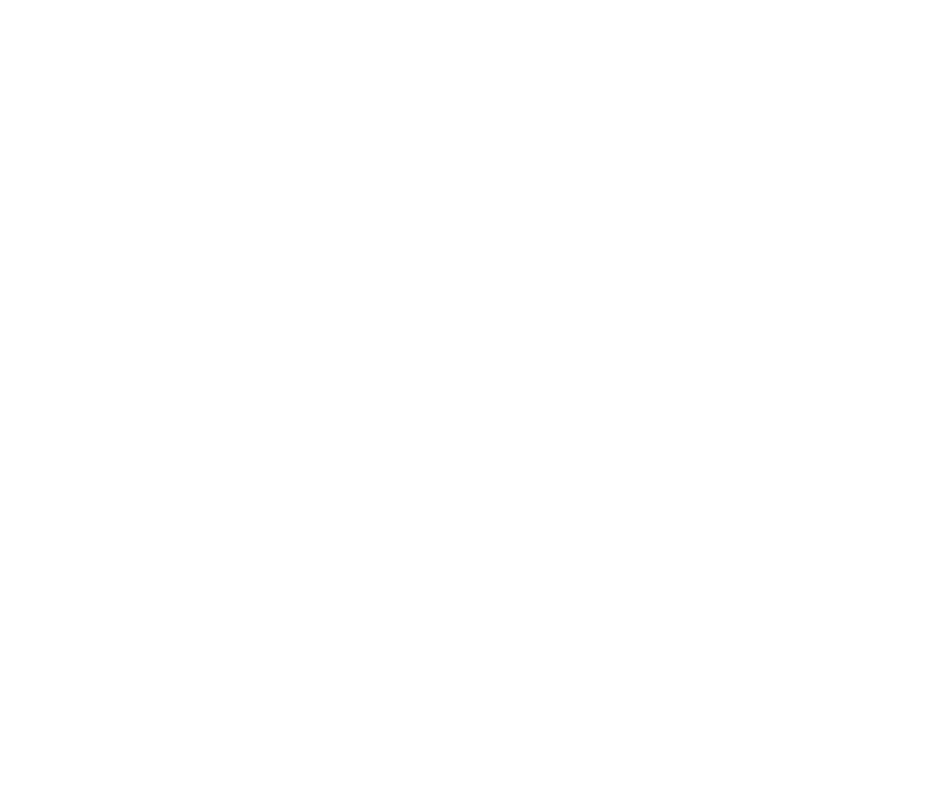
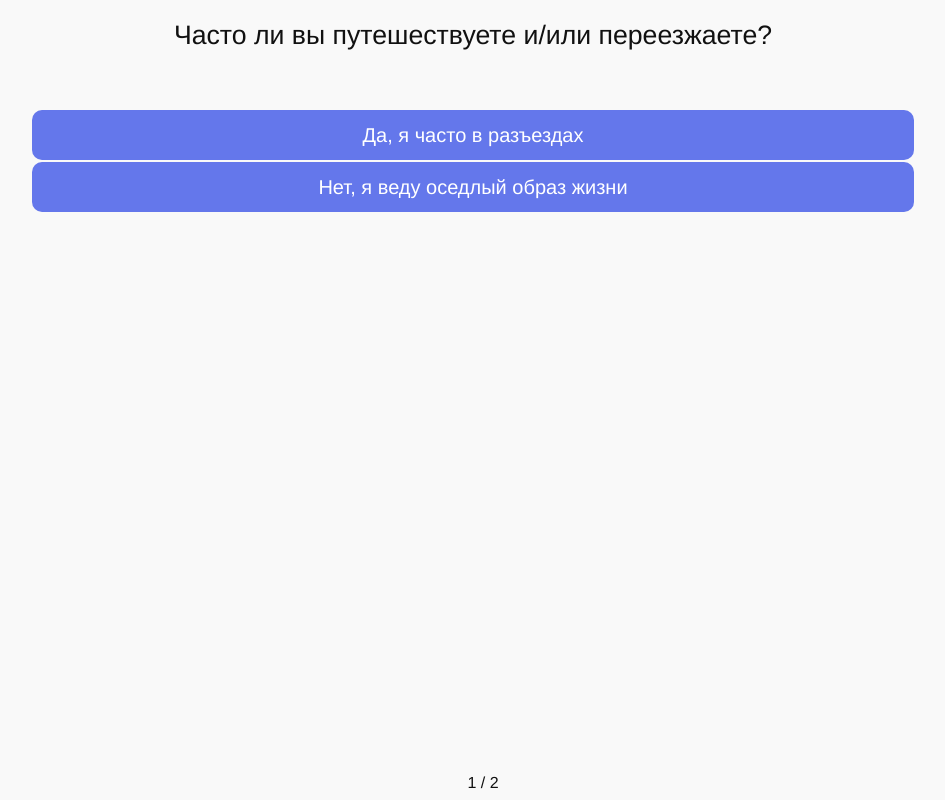
Before and after one commit to StoneTanya/Fitness-and-Health-Blog, a website built with webpack: page dist/index.html in a window 1280 px wide. Shown: the whole page, without its empty margins (167-1112 px from the left). Built offline with nearby package versions, Linux system fonts and the light colour scheme.

Commit message:
template, test3

```diff
--- a/package.json
+++ b/package.json
@@ -21,6 +21,7 @@
   "devDependencies": {
     "autoprefixer": "^10.4.8",
     "css-loader": "^6.7.1",
+    "html-loader": "^4.1.0",
     "html-webpack-plugin": "^5.5.0",
     "postcss-loader": "^7.0.1",
     "sass": "^1.54.7",
@@ -33,6 +34,8 @@
   },
   "dependencies": {
     "bootstrap": "^5.2.0",
+    "ejs": "^3.1.8",
+    "ejs-loader": "^0.5.0",
     "lodash": "^4.17.21"
   }
 }
--- a/src/index.js
+++ b/src/index.js
@@ -1,3 +1,12 @@
 import _ from 'lodash';
 import './style.scss';
 import 'bootstrap';
+
+import template from "./template.html";
+
+import { test3 } from './test3';
+
+
+document.body.innerHTML = template;
+
+test3();
--- a/src/style.scss
+++ b/src/style.scss
@@ -1 +1,69 @@
 @import "~bootstrap/scss/bootstrap";
+
+body,
+html {
+    width: 100%;
+    height: 100%;
+    margin: 0;
+    padding: 0;
+    overflow: hidden;
+    font-size: 16px;
+    font-family: helvetica, arial;
+    background: #f9f9f9;
+    color: #111;
+}
+
+.wrapper {
+    width: 100%;
+    height: 100%;
+    display: table;
+}
+
+.main {
+    display: table-cell;
+    vertical-align: middle;
+    text-align: center;
+}
+
+.quiz-frame {
+    border: 0;
+    box-shadow: 0 0 10px rgba(0, 0, 0, 0.5);
+}
+
+.quiz__head {
+    font-size: 20pt;
+    margin: 10px;
+    margin-bottom: 50px;
+}
+
+.head__content {
+    padding: 5px;
+}
+
+.quiz__body {
+    margin: 10px;
+}
+
+.quiz__footer {
+    position: absolute;
+    bottom: 0;
+    display: block;
+    width: 100%;
+}
+
+.footer__content {
+    padding: 5px;
+}
+
+.button {
+    border: 0;
+    border-radius: 10px;
+    background: #6477EB;
+    color: #fff;
+    padding: 10px 25px;
+    width: 70%;
+    font-size: 15pt;
+    display: block;
+    margin: 2px auto;
+    cursor: pointer;
+}
--- /dev/null
+++ b/src/template.html
@@ -0,0 +1,44 @@
+<!DOCTYPE html>
+<html lang="en">
+<head>
+    <meta charset="UTF-8">
+    <meta http-equiv="X-UA-Compatible" content="IE=edge">
+    <meta name="viewport" content="width=device-width, initial-scale=1.0">
+    <title>Document</title>
+</head>
+<header></header>
+<body>
+
+    <div id="test1"></div>
+    <div id="test2"></div>
+    <div id="test3">
+        <div class="wrapper">
+            <main class="main">
+                <div class="quiz__head">
+                    <div class="head__content" id="head">Question</div>
+                </div>
+                <div class="quiz__body">
+                    <div class="buttons">
+                        <div class="buttons__content" id="buttons">
+                            <button class="button"> answer</button><br>
+                            <button class="button"> answer</button><br>
+                            <button class="button"> answer</button><br>
+                            <button class="button"> answer</button><br>
+                        </div>
+                    </div>
+
+                    <div class="quiz__footer">
+                        <div class="footer__content" id="pages">0 / 0</div>
+                    </div>
+
+                </div>
+            </main>
+        </div>
+
+    </div>
+    <div id="test4"></div>
+
+
+
+</body>
+</html>
--- /dev/null
+++ b/src/test.ejs
@@ -0,0 +1,13 @@
+<html>
+
+<head>
+    <%= htmlWebpackPlugin.tags.headTags %>
+</head>
+
+<body>
+    <div id="test1"></div>
+    <h2>Template</h2>
+    <%= htmlWebpackPlugin.tags.bodyTags %>
+</body>
+
+</html>
--- /dev/null
+++ b/src/test3.js
@@ -0,0 +1,156 @@
+export function test3() {
+class Test {
+    constructor(questions, results) {
+        this.questions = questions;     //Массив с вопросами
+        this.results = results;  //массив с результатами
+        this.score = "";      //Количество набранных очков
+        this.result = 0;     //Номер результата из массива
+        this.current = 0;    //Номер текущего вопроса
+    }
+
+    Click(index) {
+        //Добавляем очки
+        let value = this.questions[this.current].Click(index);
+        this.score += value;
+        console.log(this.score);
+        this.Next();
+    }
+
+    //Переход к следующему вопросу
+    Next() {
+        this.current++;
+        if (this.current >= this.questions.length) {
+            this.End();
+        }
+    }
+
+    //Если вопросы кончились, проверка результата
+    End() {
+        for (let i = 0; i < this.results.length; i++) {
+            if (this.results[i].Check(this.score)) {
+                this.result = i;
+            }
+        }
+    }
+}
+
+//Класс, представляющий вопрос
+class Question {
+    constructor(text, answers) {
+        this.text = text;
+        this.answers = answers;
+    }
+    Click(index) {
+        return this.answers[index].value;
+    }
+}
+
+//Класс, представляющий ответ
+class Answer {
+    constructor(text, value) {
+        this.text = text;
+        this.value = value;
+    }
+}
+
+//Класс, представляющий результат
+class Result {
+    constructor(text, value) {
+        this.text = text;
+        this.value = value;
+    }
+
+    Check(value) {
+        if (this.value === value) {
+            return true;
+        }
+        else {
+            return false;
+        }
+    }
+}
+
+//Массив с результатами
+const results =
+    [
+        new Result("Вам подойдут персональные тренировки онлайн или заочное сопровождение в тренажерном зале. Так вы сможете заниматься из любой точки мира, не прерывая процесс.", "11"),
+        new Result("Отдайте предпочтение онлайн персональным тренировкам: только вы и тренер в удобное время и в любом месте.", "10"),
+        new Result("Идеальный вариант — очные занятия с тренером в тренажерном зале. И технику поставите, и над дисциплиной поработаете.", "01"),
+        new Result("Вы можете попробовать заниматься очно или выбрать заочное сопровождение в тренажерном зале. Легче всего прогрессировать за счет увеличения рабочего веса. Дома вы быстро упретесь в «потолок».", "00")
+    ];
+
+//Массив с вопросами
+const questions =
+    [
+        new Question("Часто ли вы путешествуете и/или переезжаете?",
+            [
+                new Answer("Да, я часто в разъездах", "1"),
+                new Answer("Нет, я веду оседлый образ жизни", "0")
+            ]),
+        new Question("Комфортно ли вам тренироваться в присутствии других людей?",
+            [
+                new Answer("Да, мне безразлично присутствие других людей", "1"),
+                new Answer("Нет, я стесняюсь в присутствии других людей", "0")
+            ])
+    ];
+
+//Экземпляр теста
+const test = new Test(questions, results);
+
+Update();
+
+//Обновление теста
+function Update() {
+    const headElem = document.getElementById('head');
+    const buttonsElem = document.getElementById('buttons');
+    const pagesElem = document.getElementById('pages');
+    //Проверяем, есть ли ещё вопросы
+    if (test.current < test.questions.length) {
+
+        //Если есть, меняем вопрос в заголовке
+        headElem.innerHTML = test.questions[test.current].text;
+
+        //Удаляем старые варианты ответов
+        buttonsElem.innerHTML = "";
+        //Создаём кнопки для новых вариантов ответов
+        for (let i = 0; i < test.questions[test.current].answers.length; i++) {
+            let btn = document.createElement("button");
+            btn.className = "button";
+            btn.innerHTML = test.questions[test.current].answers[i].text;
+            btn.setAttribute("index", i);
+            buttonsElem.appendChild(btn);
+        }
+
+        //Выводим номер текущего вопроса
+        pagesElem.innerHTML = (test.current + 1) + " / " + test.questions.length;
+
+        //Вызываем функцию, которая прикрепит события к новым кнопкам
+        Init();
+    }
+    else {
+        //Если это конец, то выводим результат
+        buttonsElem.innerHTML = "";
+        headElem.innerHTML = test.results[test.result].text;
+        pagesElem.innerHTML = "Очки: " + test.score;
+    }
+}
+
+function Init() {
+    //Находим все кнопки
+    let btns = document.getElementsByClassName("button");
+
+    for (let i = 0; i < btns.length; i++) {
+        //Прикрепляем событие для каждой отдельной кнопки
+        //При нажатии на кнопку будет вызываться функция Click()
+        btns[i].addEventListener("click", function (e) { Click(e.target.getAttribute("index")); });
+    }
+}
+
+function Click(index) {
+    //Получаем номер правильного ответа
+    let correct = test.Click(index);
+
+    //Ждём секунду и обновляем тест
+    setTimeout(Update, 1000);
+}
+}
--- a/webpack.common.js
+++ b/webpack.common.js
@@ -8,6 +8,8 @@ module.exports = {
     plugins: [
         new HtmlWebpackPlugin({
             title: 'Production',
+            template: path.resolve(__dirname, './src/template.html'),
+            filename: 'index.html',
         }),
     ],
     output: {
@@ -45,6 +47,10 @@ module.exports = {
                 test: /\.(png|svg|jpg|jpeg|gif)$/i,
                 type: 'asset/resource',
             },
+            {
+                test: /\.html$/i,
+                loader: "html-loader",
+            },
         ]
     },
 };
```
Also changed, not shown: dist/bundle.js, dist/index.html, 2 other files.
